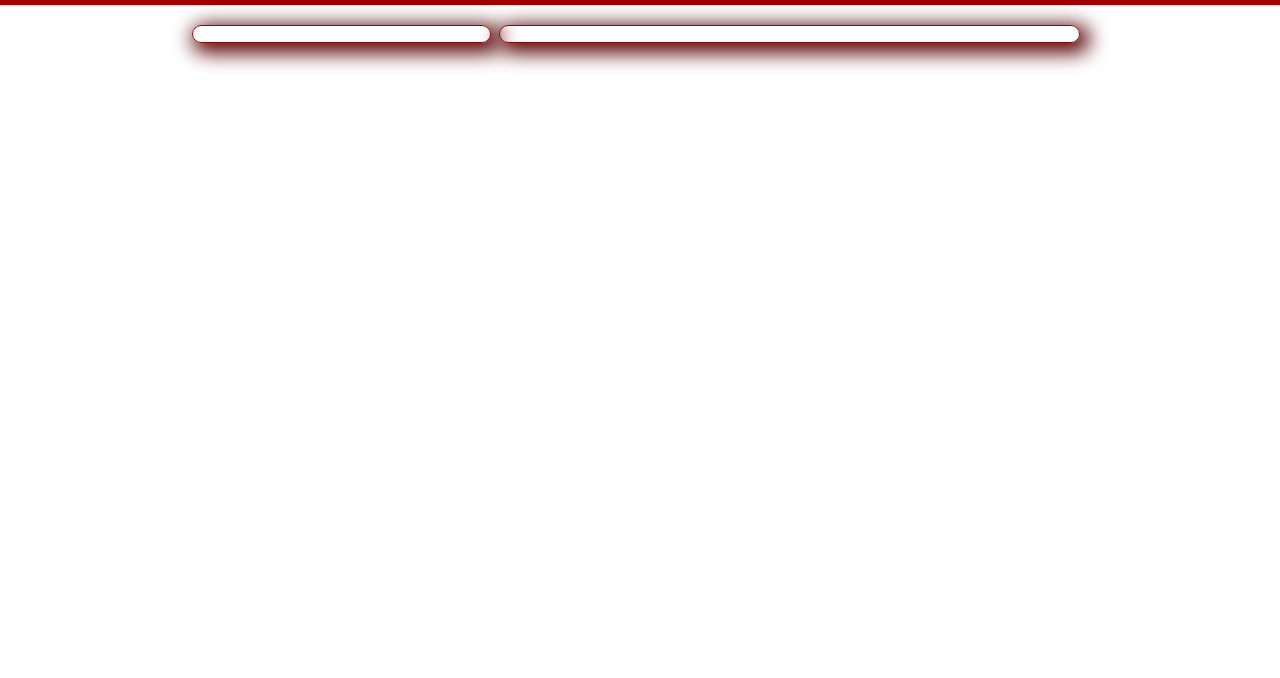
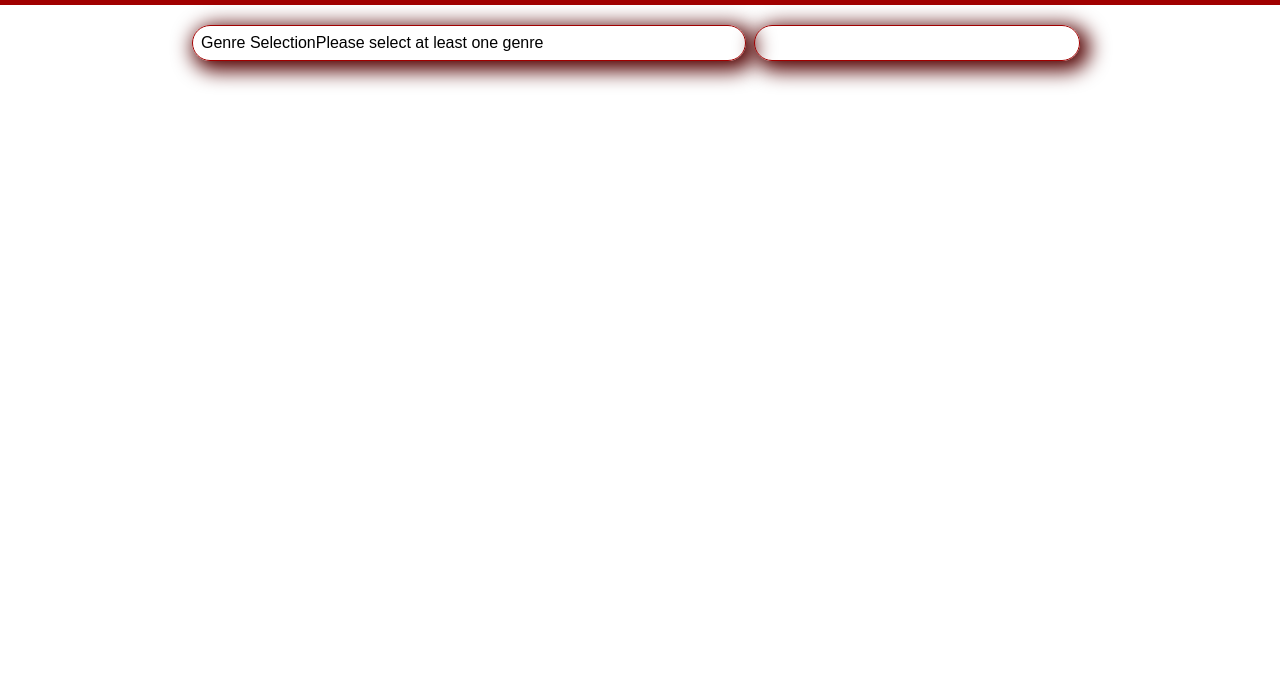
Before and after one commit to Nicolax0/DyancedMovies, a plain HTML site: page index.html in a window 1280 px wide. Shown: the part 122-800 px from the top of the page. Drawn offline with Linux system fonts and the light colour scheme.

Commit message:
Fix order of boxes and add title to left box

```diff
--- a/index.html
+++ b/index.html
@@ -18,14 +18,22 @@
     </div>
 
     <div class="list-container">
-        <div class="genre-list">
-            <div ></div>
+
+        <div class="left-box">
+            <p class="genre-title">Genre Selection</p>
+            <p class="genre-subtitle">Please select at least one genre</p>
+            <div class="scrollLeft">
+                <ul class="genre-list"></ul>
+            </div>
         </div>
 
-        <div class="movie-list">
+        <div class="right-box">
 
         </div>
+
     </div>
+
+
 </body>
 
 </html>
--- a/styles.css
+++ b/styles.css
@@ -32,8 +32,8 @@
 
 }
 
-.genre-list,
-.movie-list{
+.left-box,
+.right-box{
     display: flex;
     padding: 8px;
     border: 1px;
@@ -44,10 +44,10 @@
     margin-right: 8px;
 }
 
-.genre-list{
+.left-box{
     flex-grow: 1;
 }
 
-.movie-list{
+.right-box{
     flex-grow: 2;
 }
```
